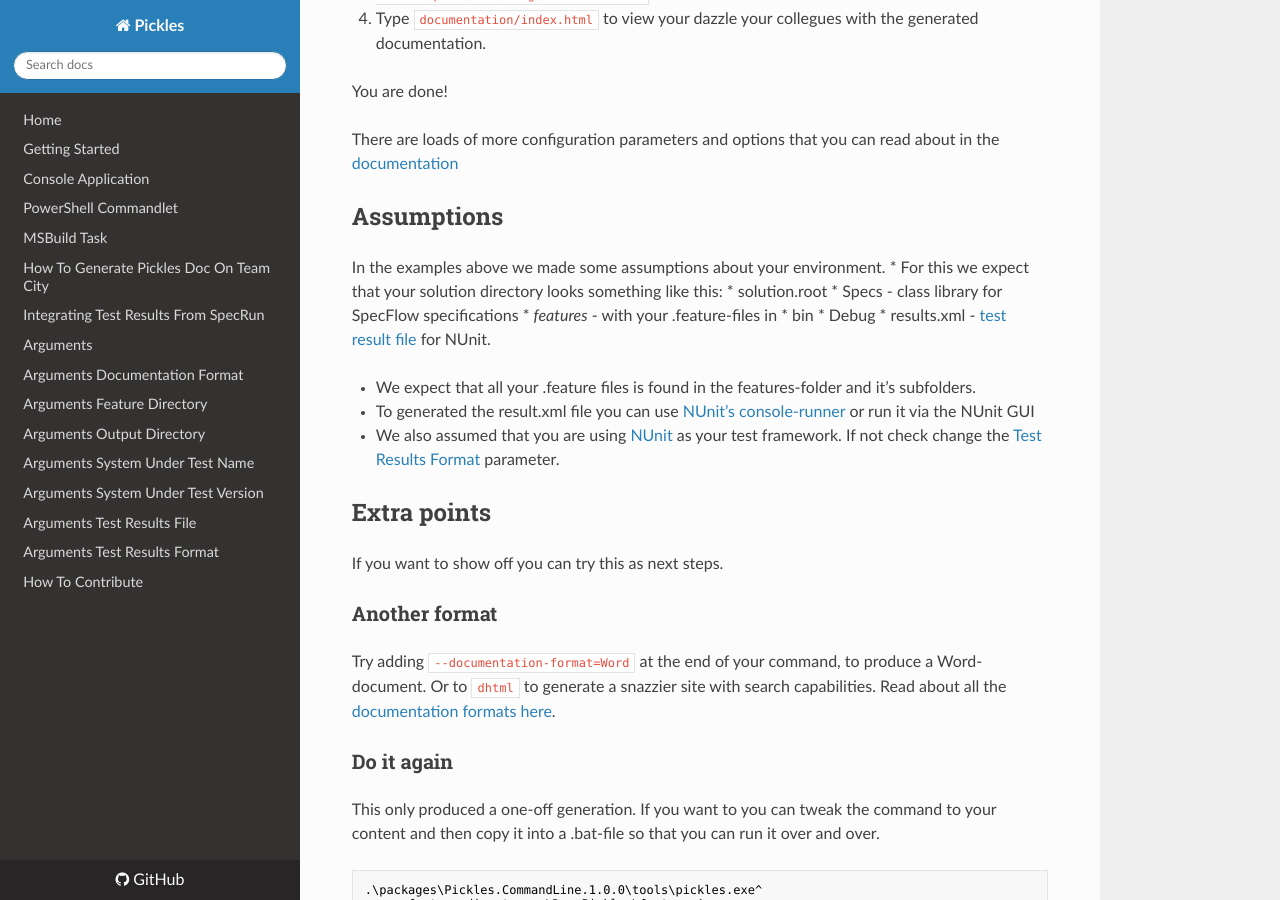
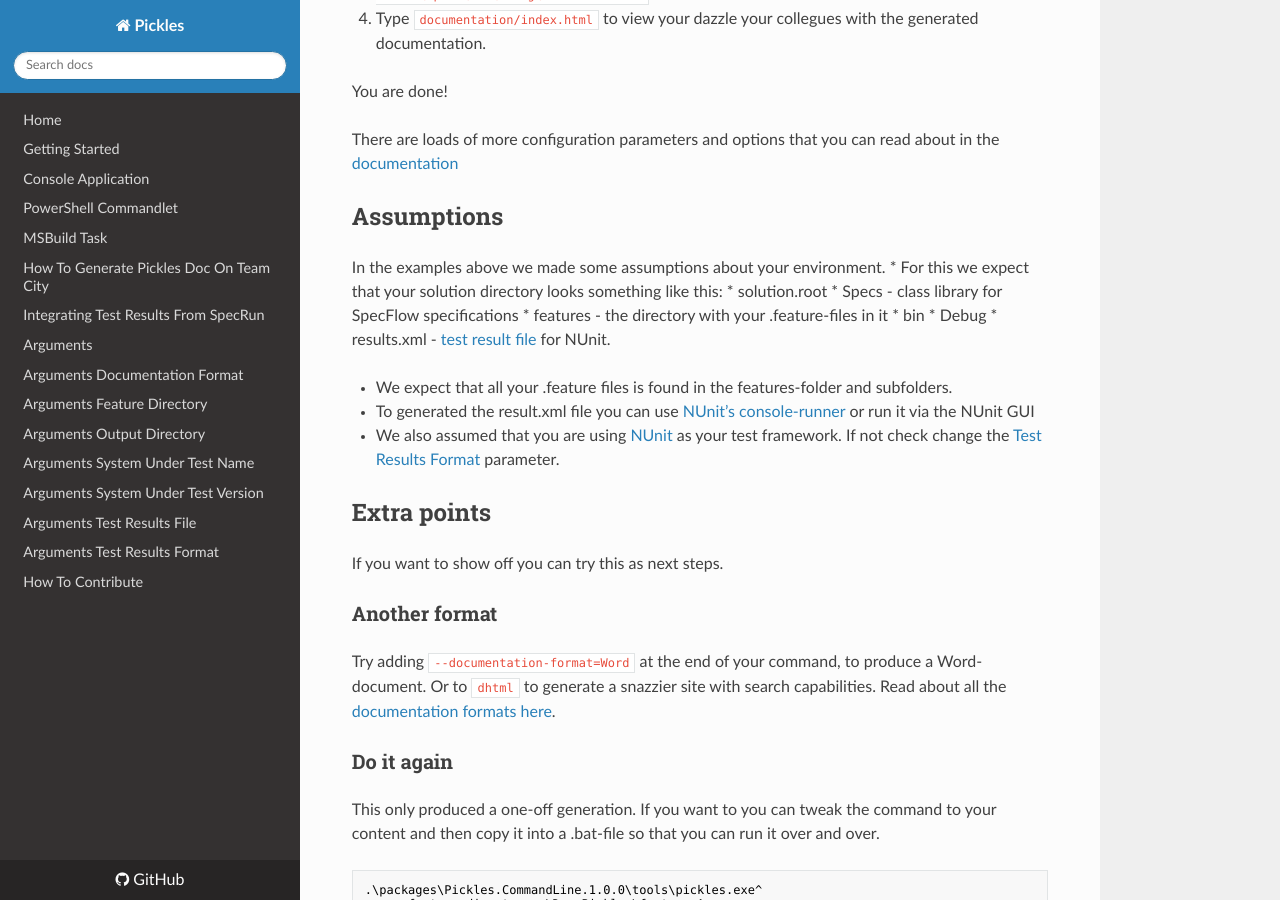
Before and after one commit to picklesdoc/docs, an MkDocs documentation site: the page built from docs/StartSimple.md, in a window 1280 px wide and 900 px high, scrolled down 453 px. Built offline with MkDocs 1.6.1, drawn with Linux system fonts in a browser that asks for light colours; nearby versions of some CDN libraries; old or Windows-style settings are respelled for this version of MkDocs.

Commit message:
Updated a broken link

```diff
--- a/docs/StartSimple.md
+++ b/docs/StartSimple.md
@@ -19,12 +19,12 @@ In the examples above we made some assumptions about your environment.
 * For this we expect that your solution directory looks something like this:
 	* solution.root
 		* Specs - class library for SpecFlow specifications
-		* *features* - with your .feature-files in
+		* features - the directory with your .feature-files in it
 		* bin
 			* Debug
-				* results.xml - [test result file](http://docs.picklesdoc.	com/en/latest/ArgumentsTestResultsFile/) for NUnit.
+				* results.xml - [test result file](http://docs.picklesdoc.com/en/latest/ArgumentsTestResultsFile/) for NUnit.
 
-* We expect that all your .feature files is found in the features-folder and it’s subfolders.
+* We expect that all your .feature files is found in the features-folder and subfolders.
 
 * To generated the result.xml file you can use [NUnit’s console-runner](http://www.nunit.org/index.php?p=nunit-console&r=2.6.4) or run it via the NUnit GUI
 
```
